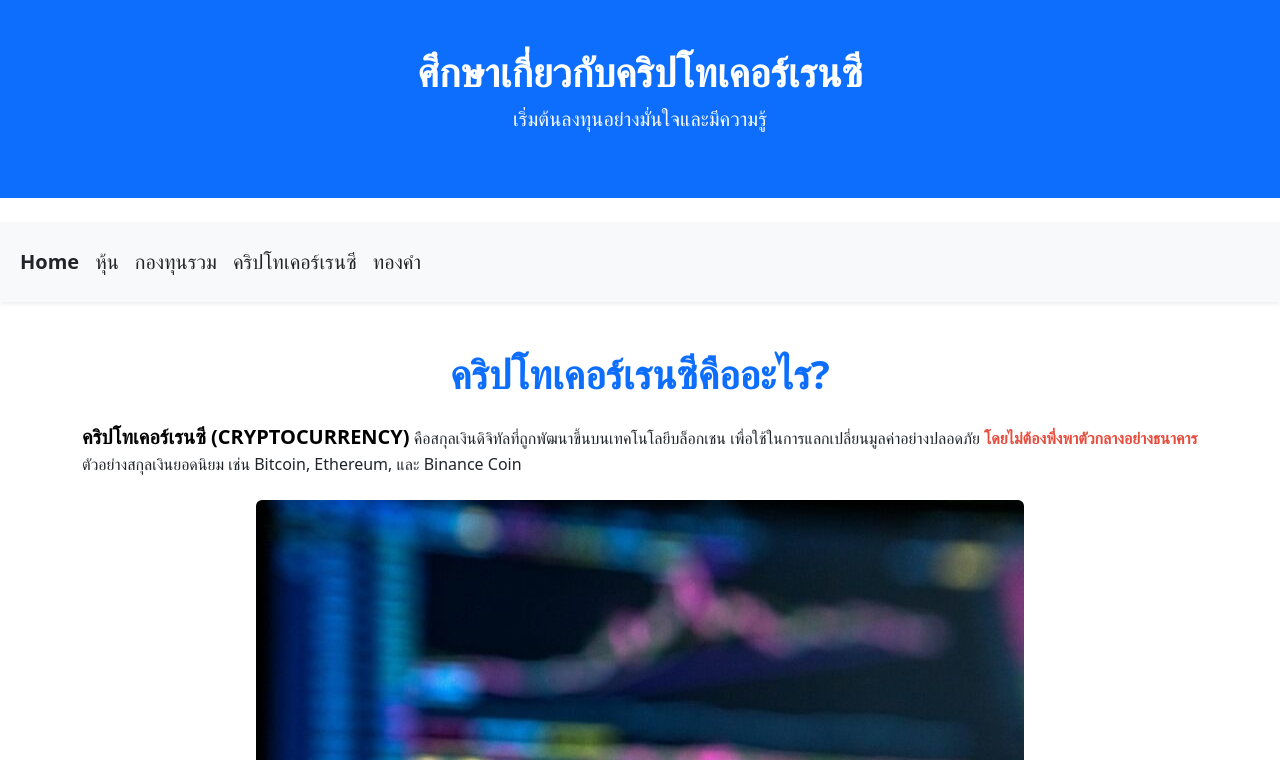
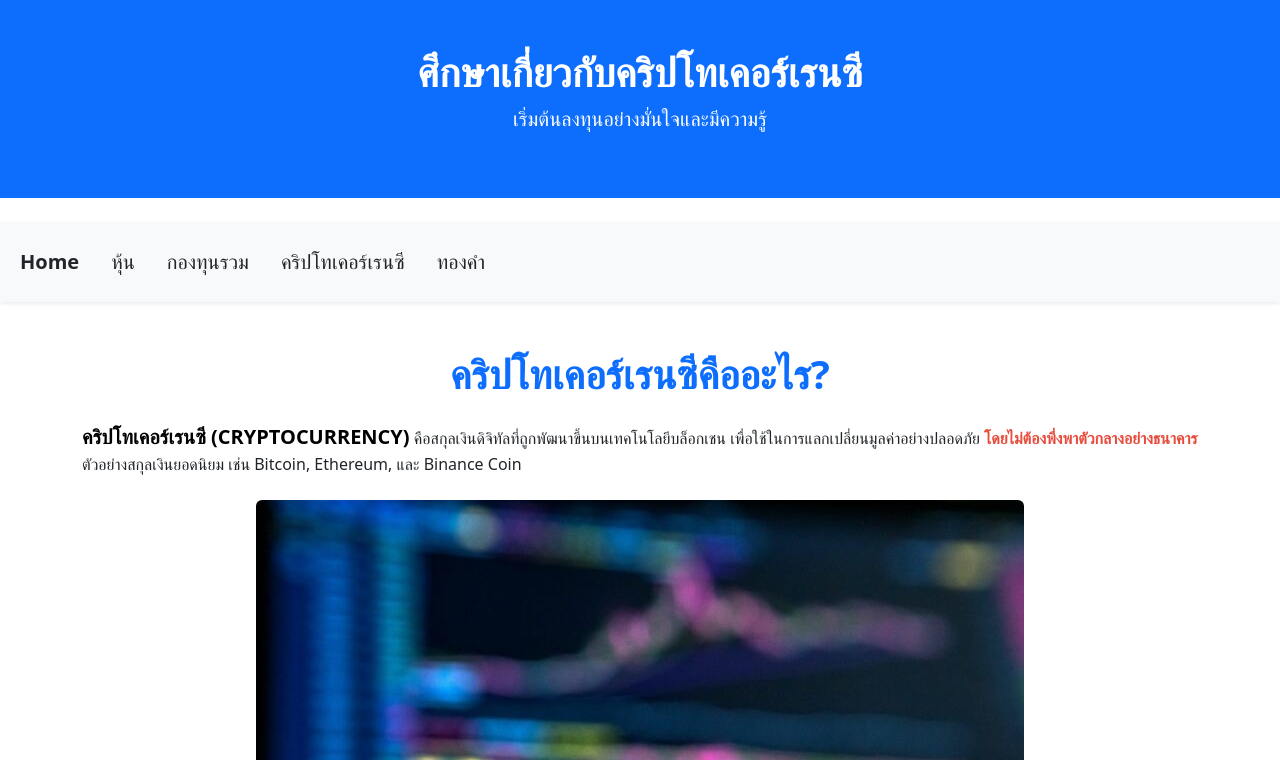
Before and after one commit to jib1102/Project, a plain HTML site: page Cryptocurrency.html in a window 1280 px wide. Shown: the top 760 px of the page. Drawn offline with nearby package versions, Linux system fonts and the light colour scheme.

Commit message:
Add files via upload

```diff
--- a/Cryptocurrency.html
+++ b/Cryptocurrency.html
@@ -40,19 +40,19 @@
     <nav class="navbar navbar-expand-lg bg-light shadow-sm" style="height: 80px;">
         <div class="container-fluid">
             <ul class="navbar-nav flex-row">
-                <li class="nav-item">
+                <li class="nav-item me-3">
                     <a class="nav-link text-body fs-5 active fw-bold" href="index.html">Home</a>
                 </li>
-                <li class="nav-item">
+                <li class="nav-item me-3">
                     <a class="nav-link text-body fs-5" href="share.html">หุ้น</a>
                 </li>
-                <li class="nav-item">
+                <li class="nav-item me-3">
                     <a class="nav-link text-body fs-5" href="Mutualfunds.html">กองทุนรวม</a>
                 </li>
-                <li class="nav-item">
+                <li class="nav-item me-3">
                     <a class="nav-link text-body fs-5" href="Cryptocurrency.html">คริปโทเคอร์เรนซี</a>
                 </li>
-                <li class="nav-item">
+                <li class="nav-item me-3">
                     <a class="nav-link text-body fs-5" href="gold.html">ทองคำ</a>
                 </li>
             </ul>
```
Also changed, not shown: Mutualfunds.html (+5 -5 lines), gold.html (+5 -5 lines), index.html (+4 -4 lines), share.html (+5 -5 lines).
